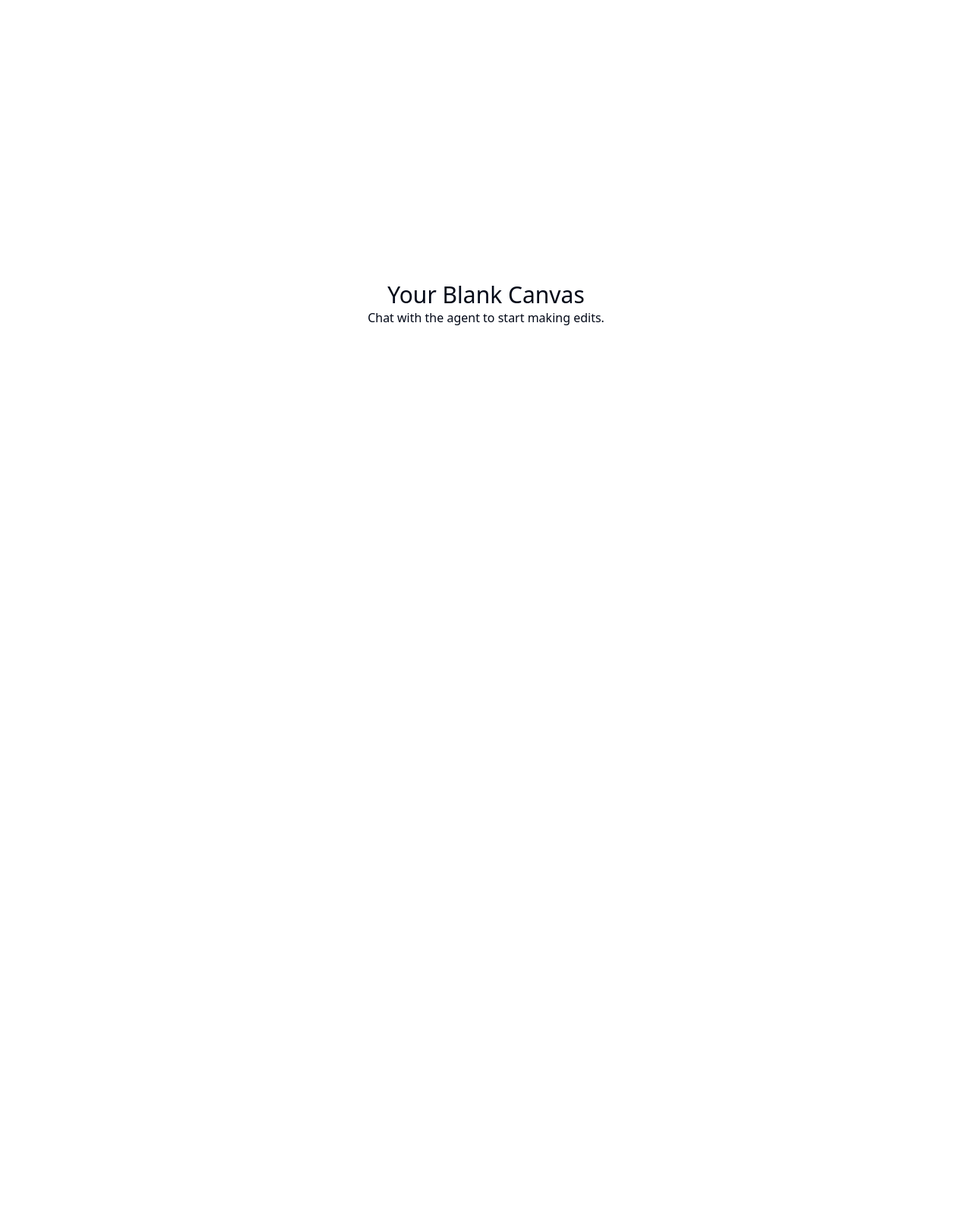
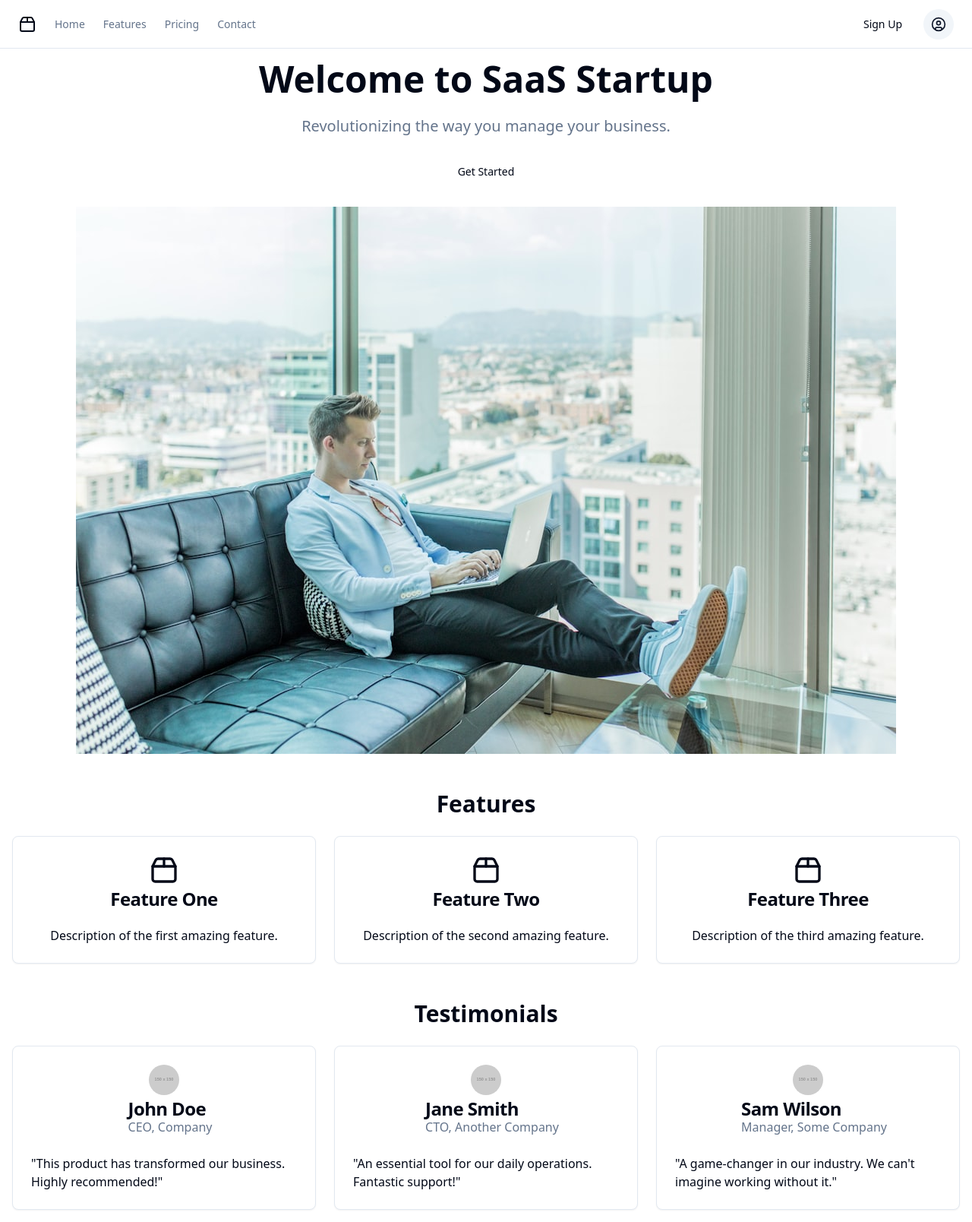
Before and after one commit to GPT-Engineer-App-Dev/startup-landing, a React (Vite) app: page / in a window 1280 px wide. Shown: the whole page at 76% size. Before the commit the page ends 800 px from the top, so only its background shows below. Built offline with nearby package versions, Linux system fonts and the light colour scheme.

Commit message:
Create initial landing page for SaaS startup with header, hero section, features, testimonials, and footer.

```diff
--- a/src/App.jsx
+++ b/src/App.jsx
@@ -4,8 +4,7 @@ import Index from "./pages/Index.jsx";
 import { TooltipProvider } from "@/components/ui/tooltip";
 import { Toaster } from "@/components/ui/sonner.jsx";
 
-// Make sure select one of the following layouts: default.jsx, navbar.jsx, sidebar.jsx depending on your project
-import SharedLayout from "./components/layouts/default.jsx";
+import SharedLayout from "./components/layouts/navbar.jsx"; // Updated layout
 
 const queryClient = new QueryClient();
 
--- a/src/components/layouts/navbar.jsx
+++ b/src/components/layouts/navbar.jsx
@@ -1,15 +1,5 @@
-import { CircleUser, Menu, Package2, Search } from "lucide-react"
-
-import { Button } from "@/components/ui/button"
-import {
-  Card,
-  CardContent,
-  CardDescription,
-  CardFooter,
-  CardHeader,
-  CardTitle,
-} from "@/components/ui/card"
-import { Checkbox } from "@/components/ui/checkbox"
+import { CircleUser, Menu, Package2, Search } from "lucide-react";
+import { Button } from "@/components/ui/button";
 import {
   DropdownMenu,
   DropdownMenuContent,
@@ -17,9 +7,8 @@ import {
   DropdownMenuLabel,
   DropdownMenuSeparator,
   DropdownMenuTrigger,
-} from "@/components/ui/dropdown-menu"
-import { Input } from "@/components/ui/input"
-import { Sheet, SheetContent, SheetTrigger } from "@/components/ui/sheet"
+} from "@/components/ui/dropdown-menu";
+import { Sheet, SheetContent, SheetTrigger } from "@/components/ui/sheet";
 import { Outlet } from "react-router-dom";
 
 function SharedLayout() {
@@ -32,13 +21,31 @@ function SharedLayout() {
             className="flex items-center gap-2 text-lg font-semibold md:text-base"
           >
             <Package2 className="h-6 w-6" />
-            <span className="sr-only">Acme Inc</span>
+            <span className="sr-only">SaaS Startup</span>
           </a>
           <a
             href="#"
             className="text-muted-foreground transition-colors hover:text-foreground"
           >
             Home
+          </a>
+          <a
+            href="#"
+            className="text-muted-foreground transition-colors hover:text-foreground"
+          >
+            Features
+          </a>
+          <a
+            href="#"
+            className="text-muted-foreground transition-colors hover:text-foreground"
+          >
+            Pricing
+          </a>
+          <a
+            href="#"
+            className="text-muted-foreground transition-colors hover:text-foreground"
+          >
+            Contact
           </a>
         </nav>
         <Sheet>
@@ -59,7 +66,7 @@ function SharedLayout() {
                 className="flex items-center gap-2 text-lg font-semibold"
               >
                 <Package2 className="h-6 w-6" />
-                <span className="sr-only">Acme Inc</span>
+                <span className="sr-only">SaaS Startup</span>
               </a>
               <a
                 href="#"
@@ -67,10 +74,31 @@ function SharedLayout() {
               >
                 Home
               </a>
+              <a
+                href="#"
+                className="text-muted-foreground hover:text-foreground"
+              >
+                Features
+              </a>
+              <a
+                href="#"
+                className="text-muted-foreground hover:text-foreground"
+              >
+                Pricing
+              </a>
+              <a
+                href="#"
+                className="text-muted-foreground hover:text-foreground"
+              >
+                Contact
+              </a>
             </nav>
           </SheetContent>
         </Sheet>
         <div className="flex items-center gap-4 md:gap-2 lg:gap-4">
+          <Button variant="primary" size="sm">
+            Sign Up
+          </Button>
           <DropdownMenu>
             <DropdownMenuTrigger asChild>
               <Button variant="secondary" size="icon" className="rounded-full">
@@ -89,11 +117,11 @@ function SharedLayout() {
           </DropdownMenu>
         </div>
       </header>
-      <main className="flex flex-1">
+      <main className="flex flex-1 flex-col items-center justify-center p-4">
         <Outlet />
       </main>
     </div>
-  )
+  );
 }
 
 export default SharedLayout;
--- a/src/pages/Index.jsx
+++ b/src/pages/Index.jsx
@@ -1,10 +1,120 @@
+import { Button } from "@/components/ui/button";
+import { Card, CardContent, CardHeader, CardTitle } from "@/components/ui/card";
+import { Avatar, AvatarFallback, AvatarImage } from "@/components/ui/avatar";
+import { Package2 } from "lucide-react";
+
 function Index() {
   return (
-    <div>
-      <h1 className="text-3xl text-center">Your Blank Canvas</h1>
-      <p className="text-center">
-        Chat with the agent to start making edits.
-      </p>
+    <div className="space-y-12">
+      {/* Hero Section */}
+      <section className="text-center space-y-6">
+        <h1 className="text-5xl font-bold">Welcome to SaaS Startup</h1>
+        <p className="text-xl text-muted-foreground">
+          Revolutionizing the way you manage your business.
+        </p>
+        <Button size="lg" variant="primary">
+          Get Started
+        </Button>
+        <img src="/images/hero-image.png" alt="Hero" className="mx-auto mt-6" />
+      </section>
+
+      {/* Features Section */}
+      <section className="space-y-6">
+        <h2 className="text-3xl font-bold text-center">Features</h2>
+        <div className="grid grid-cols-1 md:grid-cols-3 gap-6">
+          <Card>
+            <CardHeader>
+              <Package2 className="h-10 w-10 mx-auto" />
+              <CardTitle className="text-center">Feature One</CardTitle>
+            </CardHeader>
+            <CardContent>
+              <p className="text-center">
+                Description of the first amazing feature.
+              </p>
+            </CardContent>
+          </Card>
+          <Card>
+            <CardHeader>
+              <Package2 className="h-10 w-10 mx-auto" />
+              <CardTitle className="text-center">Feature Two</CardTitle>
+            </CardHeader>
+            <CardContent>
+              <p className="text-center">
+                Description of the second amazing feature.
+              </p>
+            </CardContent>
+          </Card>
+          <Card>
+            <CardHeader>
+              <Package2 className="h-10 w-10 mx-auto" />
+              <CardTitle className="text-center">Feature Three</CardTitle>
+            </CardHeader>
+            <CardContent>
+              <p className="text-center">
+                Description of the third amazing feature.
+              </p>
+            </CardContent>
+          </Card>
+        </div>
+      </section>
+
+      {/* Testimonials Section */}
+      <section className="space-y-6">
+        <h2 className="text-3xl font-bold text-center">Testimonials</h2>
+        <div className="grid grid-cols-1 md:grid-cols-3 gap-6">
+          <Card>
+            <CardHeader className="flex items-center space-x-4">
+              <Avatar>
+                <AvatarImage src="https://via.placeholder.com/150" />
+                <AvatarFallback>JD</AvatarFallback>
+              </Avatar>
+              <div>
+                <CardTitle>John Doe</CardTitle>
+                <p className="text-muted-foreground">CEO, Company</p>
+              </div>
+            </CardHeader>
+            <CardContent>
+              <p>
+                "This product has transformed our business. Highly recommended!"
+              </p>
+            </CardContent>
+          </Card>
+          <Card>
+            <CardHeader className="flex items-center space-x-4">
+              <Avatar>
+                <AvatarImage src="https://via.placeholder.com/150" />
+                <AvatarFallback>JD</AvatarFallback>
+              </Avatar>
+              <div>
+                <CardTitle>Jane Smith</CardTitle>
+                <p className="text-muted-foreground">CTO, Another Company</p>
+              </div>
+            </CardHeader>
+            <CardContent>
+              <p>
+                "An essential tool for our daily operations. Fantastic support!"
+              </p>
+            </CardContent>
+          </Card>
+          <Card>
+            <CardHeader className="flex items-center space-x-4">
+              <Avatar>
+                <AvatarImage src="https://via.placeholder.com/150" />
+                <AvatarFallback>JD</AvatarFallback>
+              </Avatar>
+              <div>
+                <CardTitle>Sam Wilson</CardTitle>
+                <p className="text-muted-foreground">Manager, Some Company</p>
+              </div>
+            </CardHeader>
+            <CardContent>
+              <p>
+                "A game-changer in our industry. We can't imagine working without it."
+              </p>
+            </CardContent>
+          </Card>
+        </div>
+      </section>
     </div>
   );
 }
```
Also changed, not shown: public/images/hero-image.png (added).
